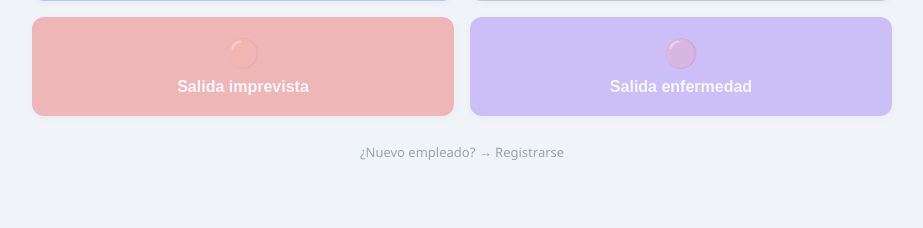
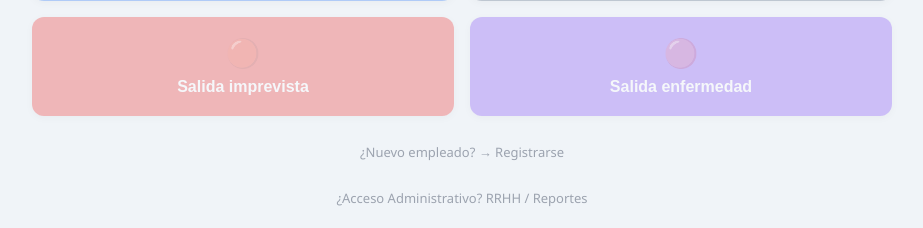
Before and after one commit to FernandoSerrano07/BIOCORE, a FastAPI app: page / in a window 1280 px wide. Shown: the part 692-920 px from the top of the page, without its empty margins (178-1101 px from the left). Before the commit the page ends 852 px from the top, so only its background shows below. Run offline with FastAPI, Linux system fonts and the light colour scheme; parts of the project's set-up code (start-up, migrations or seed data) failed here and were passed over; some libraries are stand-ins or nearby versions.

Commit message:
Update marcaje.html

```diff
--- a/backend/templates/marcaje.html
+++ b/backend/templates/marcaje.html
@@ -224,6 +224,11 @@
     <div style="text-align:center; margin-top:24px;">
         <a href="/registro" style="color:#9ca3af; font-size:13px; text-decoration:none;">
             ¿Nuevo empleado? → Registrarse
+        </a>
+    </div>
+     <div style="text-align:center; margin-top:24px;">
+        <a href="/admin_login" style="color:#9ca3af; font-size:13px; text-decoration:none;">
+            ¿Acceso Administrativo? RRHH / Reportes
         </a>
     </div>
 </div>
```
